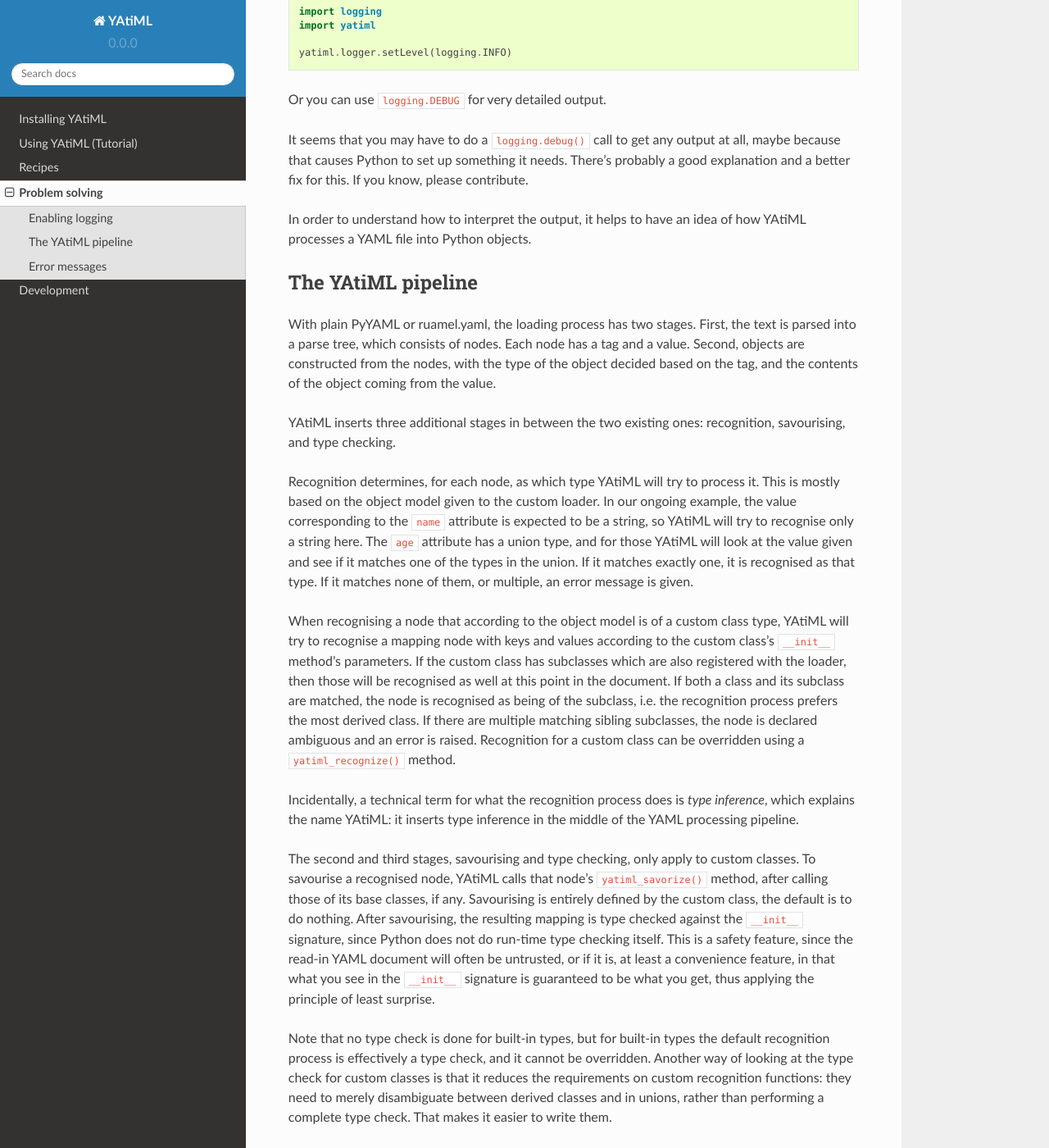
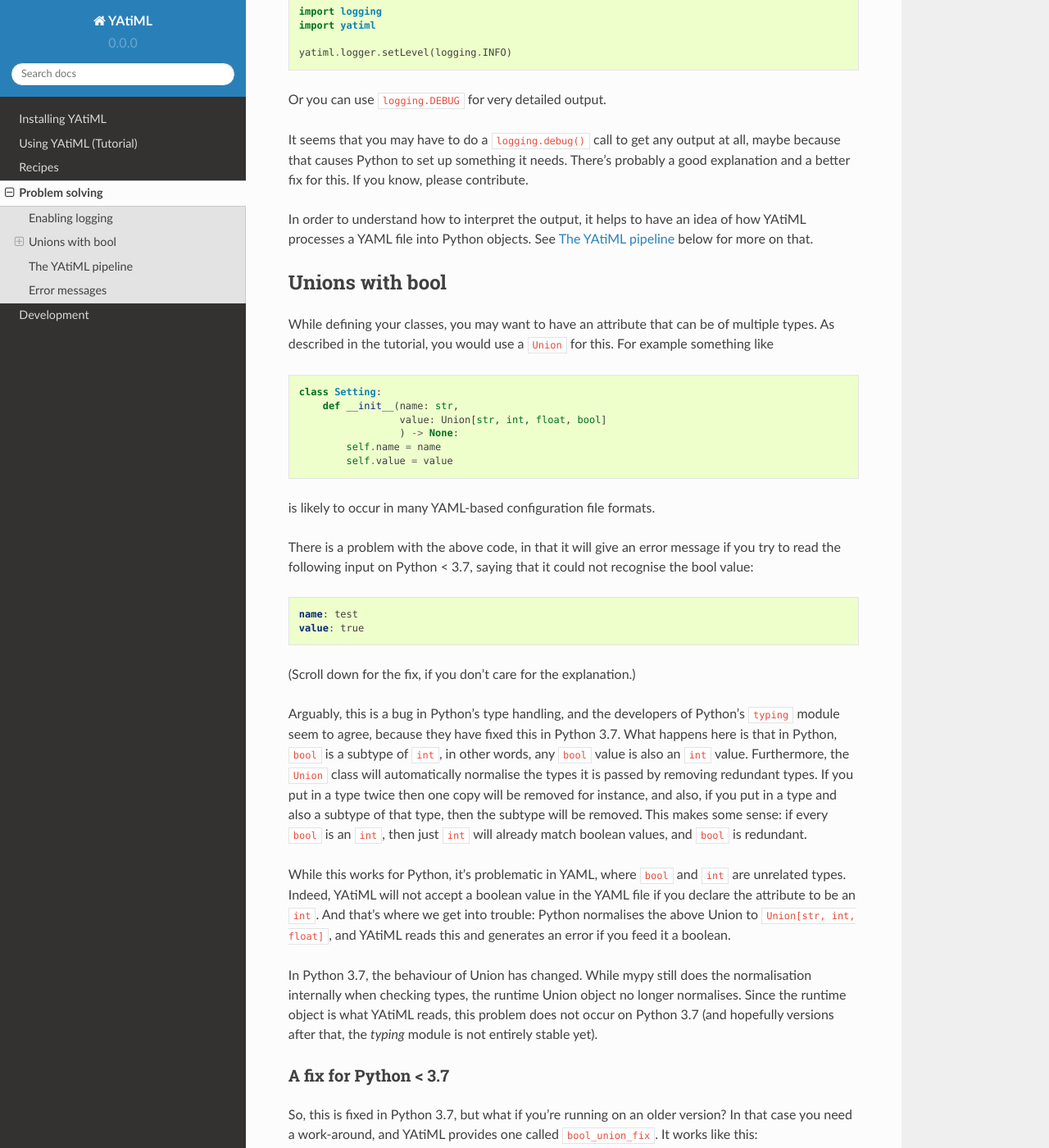
Before and after one commit to yatiml/yatiml, a Sphinx documentation site: the page built from docs/problem_solving.rst, in a window 1280 px wide and 1400 px high, scrolled down 440 px. Shown: the whole window at 82% size. Built offline with Sphinx 7.4.7 and the Read the Docs theme 2.0.0, drawn with Linux system fonts in a browser that asks for light colours; pages that are not in the unit, such as notebooks, are missing from menus; some of the changed text lies outside the part shown.

Commit message:
Add work-around for Union[int, bool] issue. Fixes #14.

```diff
--- a/docs/problem_solving.rst
+++ b/docs/problem_solving.rst
@@ -29,7 +29,88 @@
 contribute.
 
 In order to understand how to interpret the output, it helps to have an idea of
-how YAtiML processes a YAML file into Python objects.
+how YAtiML processes a YAML file into Python objects. See `The YAtiML
+pipeline`_ below for more on that.
+
+Unions with bool
+----------------
+
+While defining your classes, you may want to have an attribute that can be of
+multiple types. As described in the tutorial, you would use a ``Union`` for
+this. For example something like
+
+.. code-block:: python
+
+  class Setting:
+      def __init__(name: str,
+                   value: Union[str, int, float, bool]
+                   ) -> None:
+          self.name = name
+          self.value = value
+
+is likely to occur in many YAML-based configuration file formats.
+
+There is a problem with the above code, in that it will give an error message if
+you try to read the following input on Python < 3.7, saying that it could not
+recognise the bool value:
+
+.. code-block:: yaml
+
+  name: test
+  value: true
+
+(Scroll down for the fix, if you don't care for the explanation.)
+
+Arguably, this is a bug in Python's type handling, and the developers of
+Python's ``typing`` module seem to agree, because they have fixed this in Python
+3.7. What happens here is that in Python, ``bool`` is a subtype of ``int``, in
+other words, any ``bool`` value is also an ``int`` value. Furthermore, the
+``Union`` class will automatically normalise the types it is passed by removing
+redundant types. If you put in a type twice then one copy will be removed for
+instance, and also, if you put in a type and also a subtype of that type, then
+the subtype will be removed. This makes some sense: if every ``bool`` is an
+``int``, then just ``int`` will already match boolean values, and ``bool`` is
+redundant.
+
+While this works for Python, it's problematic in YAML, where ``bool`` and
+``int`` are unrelated types. Indeed, YAtiML will not accept a boolean value in
+the YAML file if you declare the attribute to be an ``int``. And that's where
+we get into trouble: Python normalises the above Union to ``Union[str, int,
+float]``, and YAtiML reads this and generates an error if you feed it a boolean.
+
+In Python 3.7, the behaviour of Union has changed. While mypy still does the
+normalisation internally when checking types, the runtime Union object no longer
+normalises. Since the runtime object is what YAtiML reads, this problem does
+not occur on Python 3.7 (and hopefully versions after that, the `typing` module
+is not entirely stable yet).
+
+A fix for Python < 3.7
+''''''''''''''''''''''
+
+So, this is fixed in Python 3.7, but what if you're running on an older version?
+In that case you need a work-around, and YAtiML provides one called
+``bool_union_fix``. It works like this:
+
+.. code-block:: python
+
+  from yatiml import bool_union_fix
+
+  class Setting:
+      def __init__(name: str,
+                   value: Union[str, int, float, bool, bool_union_fix]
+                   ) -> None:
+          self.name = name
+          self.value = value
+
+All you need to do is import ``bool_union_fix`` and add it to the list of types
+in the ``Union``, and now things will work as expected (also in Python 3.7).
+
+``bool_union_fix`` is essentially a dummy type that is recognised by YAtiML and
+treated just like ``bool``. Since it's a separate type, it isn't merged into the
+``int``, so it'll still be there for YAtiML to read. Note that you do need the
+``bool`` in there as well, to avoid mypy complaining if you try to create a
+Setting object in your code with a bool for the value attribute.
+
 
 The YAtiML pipeline
 -------------------
--- a/yatiml/__init__.py
+++ b/yatiml/__init__.py
@@ -16,6 +16,7 @@
 from yatiml.loader import Loader, add_to_loader, set_document_type
 from yatiml.dumper import Dumper, add_to_dumper
 from yatiml.helpers import Node, UnknownNode
+from yatiml.util import bool_union_fix
 
 import logging
 
@@ -36,5 +37,6 @@
 
 __all__ = [
     'logger', 'RecognitionError', 'SeasoningError', 'Node', 'UnknownNode',
-    'Loader', 'add_to_loader', 'set_document_type', 'Dumper', 'add_to_dumper'
+    'Loader', 'add_to_loader', 'set_document_type', 'Dumper', 'add_to_dumper',
+    'bool_union_fix'
 ]
```
Also changed, not shown: 3 other files.
